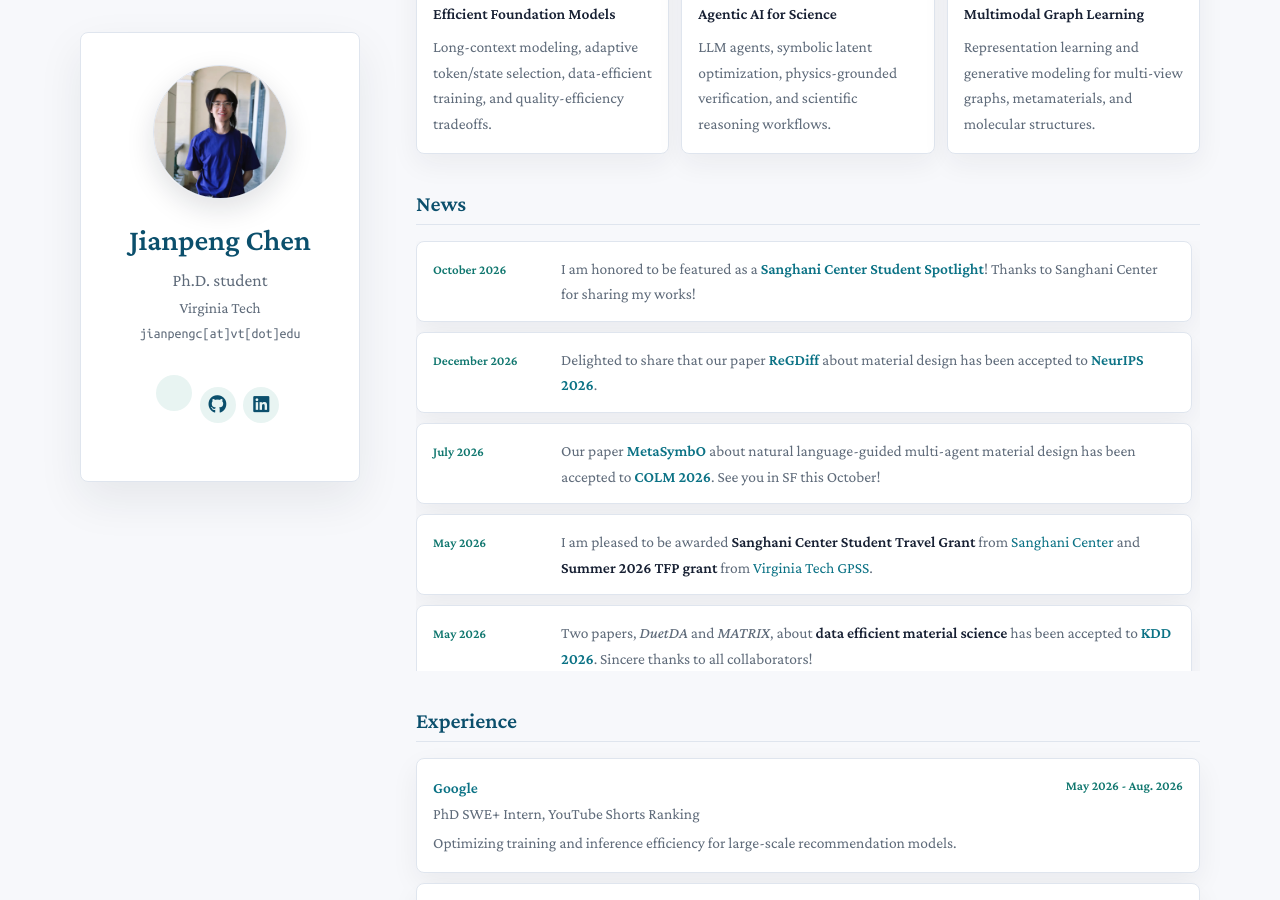
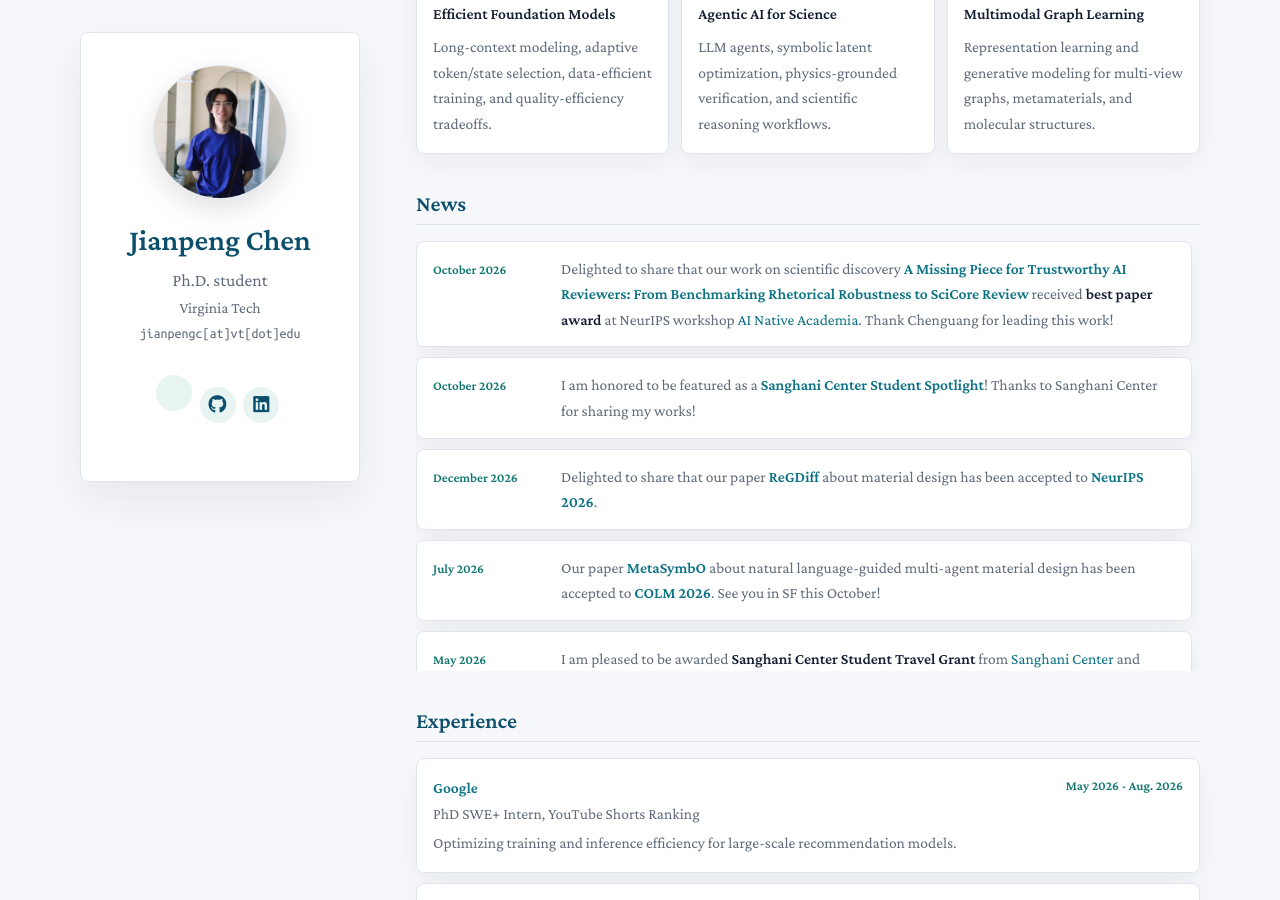
Before and after one commit to cjpcool/cjpcool.github.io, a Jekyll site: the page built from index.md, in a window 1280 px wide and 900 px high, scrolled down 316 px. Built offline with Jekyll 4.4.1, drawn with Linux system fonts in a browser that asks for light colours; a style sheet for code colours, icons or effects is not loaded; our own code applies the rules of GitHub Pages for plain Markdown files.

Commit message:
Update news.yml

```diff
--- a/_data/news.yml
+++ b/_data/news.yml
@@ -1,3 +1,10 @@
+
+- date: 2026-10
+  display_date: October 2026
+  text: >-
+    Delighted to share that our work on scientific discovery **[A Missing Piece for Trustworthy AI Reviewers: From Benchmarking Rhetorical Robustness to SciCore Review](https://arxiv.org/pdf/2609.39027)** received **best paper award** at NeurIPS workshop [AI Native Academia](https://ai-native-academia.github.io/). Thank Chenguang for leading this work!
+
+
 - date: 2026-10
   display_date: October 2026
   text: >-
```
